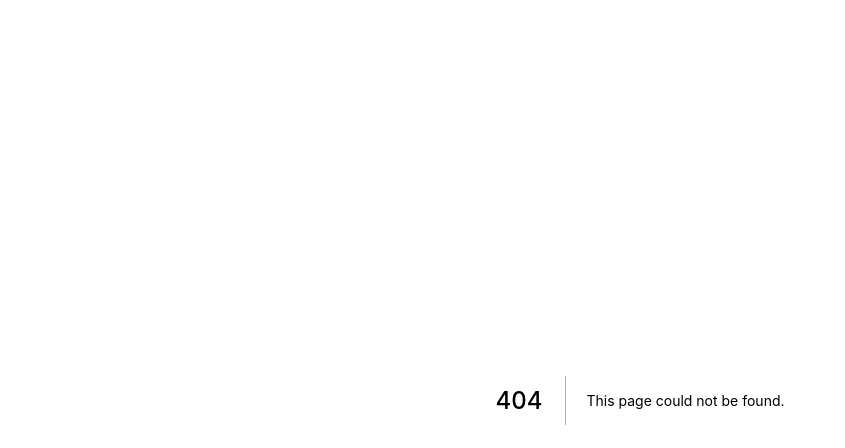
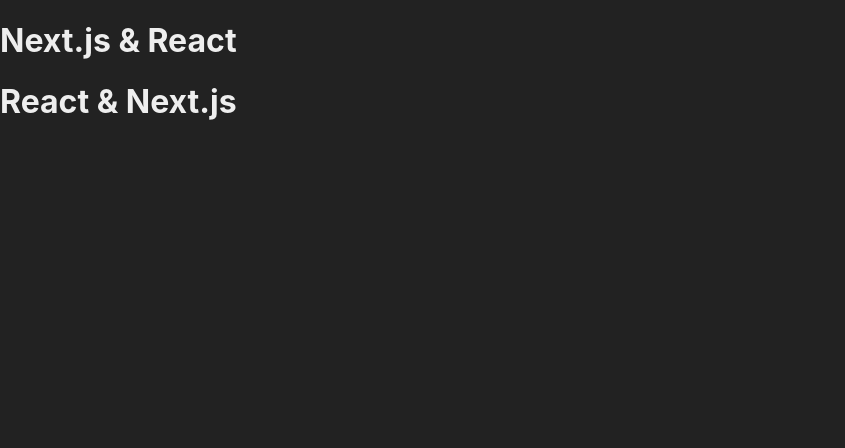
Before and after one commit to victorduarte317/nextjs, a Next.js app: page /example in a window 1280 px wide. Before the commit this address had no page. Shown: the top 448 px of the page, without its empty margins (0-845 px from the left). Built offline with nearby package versions, Linux system fonts and the light colour scheme.

Commit message:
Components properties

```diff
--- /dev/null
+++ b/src/components/Header.jsx
@@ -0,0 +1,10 @@
+export default function Header(props) {
+    // props is read only
+    return (
+        <header>
+            <h1>
+                {props.title}
+            </h1>
+        </header>
+    )
+}
--- /dev/null
+++ b/src/pages/example.jsx
@@ -0,0 +1,15 @@
+import Header from "../components/Header";
+
+export default function Example() {
+    return (
+        <>
+            <Header
+                title='Next.js & React'
+            />
+
+            <Header
+                title='React & Next.js'
+            />
+        </>
+    )
+}
```
